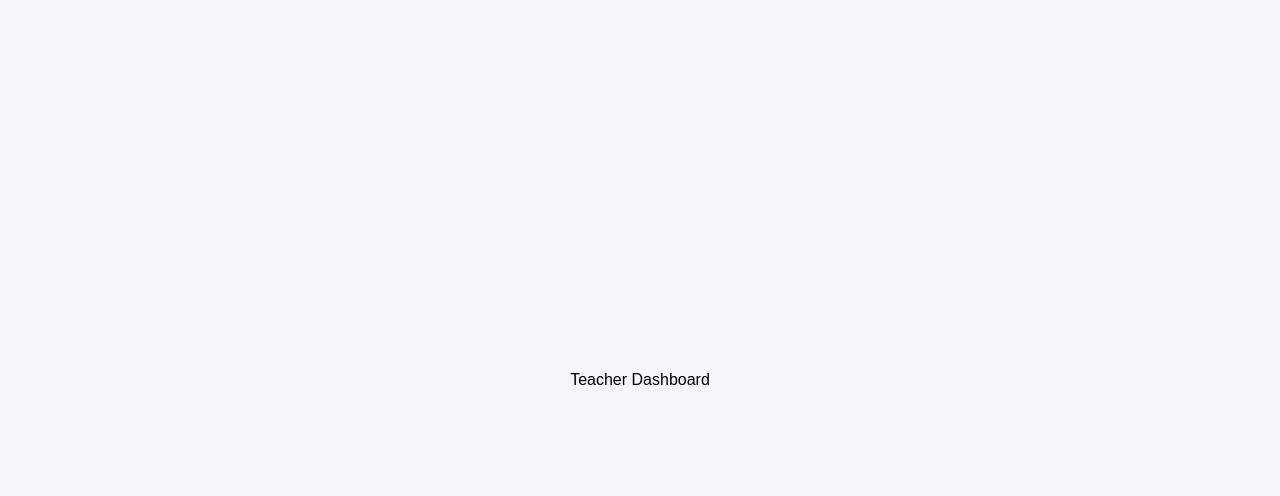
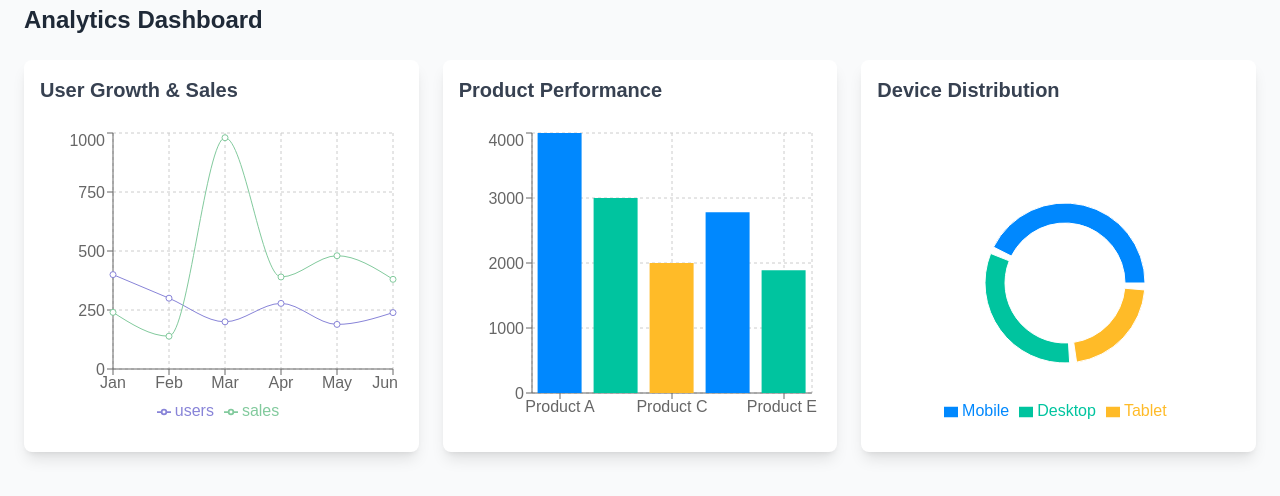
Before and after one commit to jf129/Hackathon3Website, a React (Create React App) app in the folder frontend/frontend/: page /TeacherDashboard in a window 1280 px wide. Shown: the top 496 px of the page. Built offline with nearby package versions, Linux system fonts and the light colour scheme.

Commit message:
Add graphs

```diff
--- a/frontend/frontend/package.json
+++ b/frontend/frontend/package.json
@@ -6,12 +6,15 @@
     "@testing-library/jest-dom": "^5.17.0",
     "@testing-library/react": "^13.4.0",
     "@testing-library/user-event": "^13.5.0",
+    "chart.js": "^4.4.6",
     "lucide-react": "^0.456.0",
     "react": "^18.3.1",
     "react-dom": "^18.3.1",
     "react-router-dom": "^6.28.0",
     "react-scripts": "5.0.1",
+    "recharts": "^2.13.3",
     "styled-components": "^6.1.13",
+    "ui": "github:shadcn/ui",
     "web-vitals": "^2.1.4"
   },
   "scripts": {
--- a/frontend/frontend/src/components/AIFlashcardGame.js
+++ b/frontend/frontend/src/components/AIFlashcardGame.js
@@ -66,12 +66,18 @@ const AIFlashCards = () => {
       </div>
 
       <div
-        onClick={handleFlip}
         className="w-full bg-white border rounded-lg shadow-sm mb-4 cursor-pointer min-h-64 flex items-center justify-center p-6"
       >
-        <p className="text-lg text-center">
-          {isFlipped ? flashCards[currentCardIndex].answer : flashCards[currentCardIndex].question}
-        </p>
+        <div className="flashcard-container">
+          <div className={`flashcard ${isFlipped ? 'is-flipped' : ''}`} onClick={handleFlip}>
+            <div className="flashcard-front">
+              <p>{flashCards[currentCardIndex].question}</p>
+            </div>
+            <div className="flashcard-back">
+              <p>{flashCards[currentCardIndex].answer}</p>
+            </div>
+          </div>
+    </div>
       </div>
 
       <div className="flex justify-between items-center gap-2 mb-4">
--- a/frontend/frontend/src/pages/StudentDashboard.js
+++ b/frontend/frontend/src/pages/StudentDashboard.js
@@ -1,11 +1,13 @@
 import React from 'react';
 import { useNavigate } from 'react-router-dom';
 import "./StudentDashboard.css";
+import SubjectCarousel from '../components/SubjectCarousel';
 
 const StudentDashboard = () => {
   const navigate = useNavigate();
 
   return (
+
     <div>
       <h1>Student Dashboard</h1>
       <div className="button-container">
--- a/frontend/frontend/src/pages/TeacherDashboard.js
+++ b/frontend/frontend/src/pages/TeacherDashboard.js
@@ -1,9 +1,125 @@
-import React from 'react'
+import React from 'react';
+import { LineChart, Line, BarChart, Bar, PieChart, Pie, XAxis, YAxis, CartesianGrid, Tooltip, Legend, Cell } from 'recharts';
 
 const TeacherDashboard = () => {
+  // Sample data for the charts
+  const lineData = [
+    { month: 'Jan', users: 400, sales: 240 },
+    { month: 'Feb', users: 300, sales: 139 },
+    { month: 'Mar', users: 200, sales: 980 },
+    { month: 'Apr', users: 278, sales: 390 },
+    { month: 'May', users: 189, sales: 480 },
+    { month: 'Jun', users: 239, sales: 380 },
+  ];
+
+  const barData = [
+    { category: 'Product A', value: 4000 },
+    { category: 'Product B', value: 3000 },
+    { category: 'Product C', value: 2000 },
+    { category: 'Product D', value: 2780 },
+    { category: 'Product E', value: 1890 },
+  ];
+
+  const pieData = [
+    { name: 'Mobile', value: 400 },
+    { name: 'Desktop', value: 300 },
+    { name: 'Tablet', value: 200 },
+  ];
+
+  const COLORS = ['#0088FE', '#00C49F', '#FFBB28'];
+
   return (
-      <h1>Teacher Dashboard</h1>
-  )
-}
+    <div className="p-6 bg-gray-50 min-h-screen">
+      <h1 className="text-2xl font-bold mb-6 text-gray-800">Analytics Dashboard</h1>
+      <div className="grid grid-cols-1 md:grid-cols-2 lg:grid-cols-3 gap-6">
+        {/* Line Chart Card */}
+        <div className="bg-white rounded-lg shadow-lg p-4">
+          <div className="mb-4">
+            <h2 className="text-xl font-semibold text-gray-700">User Growth & Sales</h2>
+          </div>
+          <div className="p-2">
+            <LineChart width={350} height={300} data={lineData}>
+              <CartesianGrid strokeDasharray="3 3" />
+              <XAxis dataKey="month" />
+              <YAxis />
+              <Tooltip
+                contentStyle={{
+                  backgroundColor: 'white',
+                  border: '1px solid #ccc',
+                  borderRadius: '4px',
+                  padding: '8px'
+                }}
+              />
+              <Legend />
+              <Line type="monotone" dataKey="users" stroke="#8884d8" />
+              <Line type="monotone" dataKey="sales" stroke="#82ca9d" />
+            </LineChart>
+          </div>
+        </div>
 
-export default TeacherDashboard
+        {/* Bar Chart Card */}
+        <div className="bg-white rounded-lg shadow-lg p-4">
+          <div className="mb-4">
+            <h2 className="text-xl font-semibold text-gray-700">Product Performance</h2>
+          </div>
+          <div className="p-2">
+            <BarChart width={350} height={300} data={barData}>
+              <CartesianGrid strokeDasharray="3 3" />
+              <XAxis dataKey="category" />
+              <YAxis />
+              <Tooltip
+                contentStyle={{
+                  backgroundColor: 'white',
+                  border: '1px solid #ccc',
+                  borderRadius: '4px',
+                  padding: '8px'
+                }}
+              />
+              <Bar dataKey="value" fill="#8884d8">
+                {barData.map((entry, index) => (
+                  <Cell key={`cell-${index}`} fill={COLORS[index % COLORS.length]} />
+                ))}
+              </Bar>
+            </BarChart>
+          </div>
+        </div>
+
+        {/* Pie Chart Card */}
+        <div className="bg-white rounded-lg shadow-lg p-4">
+          <div className="mb-4">
+            <h2 className="text-xl font-semibold text-gray-700">Device Distribution</h2>
+          </div>
+          <div className="p-2">
+            <PieChart width={350} height={300}>
+              <Pie
+                data={pieData}
+                cx={175}
+                cy={150}
+                innerRadius={60}
+                outerRadius={80}
+                fill="#8884d8"
+                paddingAngle={5}
+                dataKey="value"
+              >
+                {pieData.map((entry, index) => (
+                  <Cell key={`cell-${index}`} fill={COLORS[index % COLORS.length]} />
+                ))}
+              </Pie>
+              <Tooltip
+                contentStyle={{
+                  backgroundColor: 'white',
+                  border: '1px solid #ccc',
+                  borderRadius: '4px',
+                  padding: '8px'
+                }}
+              />
+              <Legend />
+            </PieChart>
+          </div>
+        </div>
+      </div>
+    </div>
+  );
+};
+
+export default TeacherDashboard;
```
Also changed, not shown: frontend/frontend/src/components/AIFlashcardGame.css (added, +40 -0 lines), 1 other file (tests, documents, lock files or other folders).
